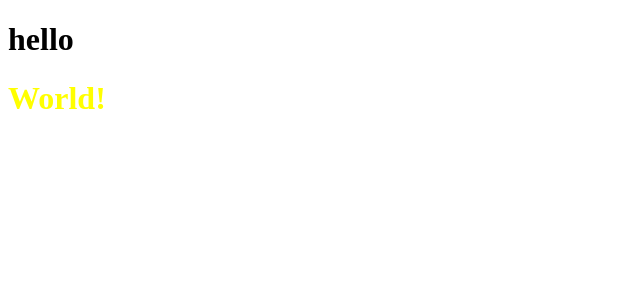
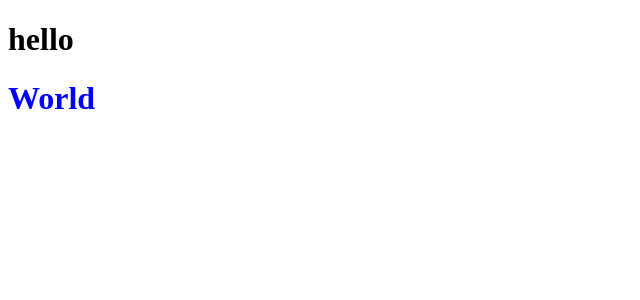
Before and after one commit to Airead/airead-react-start-kit, a React app: page / in a window 1280 px wide. Shown: the top 300 px of the page, without its empty margins (0-640 px from the left). Built offline with nearby package versions, Linux system fonts and the light colour scheme.

Commit message:
other:fix

```diff
--- a/app/App.jsx
+++ b/app/App.jsx
@@ -5,7 +5,7 @@ class App extends React.Component {
     render() {
         return (
             <div>
-                <h1 className={appCss.fontColor}>World!</h1>
+                <h1 className={appCss.fontColor}>World</h1>
             </div>
         );
     }
--- a/app/css/app.css
+++ b/app/css/app.css
@@ -1,3 +1,3 @@
 .fontColor {
-    color: yellow;
+    color: blue;
 }
--- a/webpack.config.js
+++ b/webpack.config.js
@@ -6,8 +6,7 @@ const TARGET = process.env.npm_lifecycle_event;
 process.env.BABEL_ENV = TARGET;
 
 var publicPath = 'http://localhost:8088/';
-// var hotMiddlewareScript = 'webpack-hot-middleware/client?reload=true';
-var hotMiddlewareScript = 'webpack-hot-middleware/client';
+var hotMiddlewareScript = 'webpack-hot-middleware/client?reload=true';
 
 const PATHS = {
     app: path.join(__dirname, 'app'),
@@ -44,7 +43,7 @@ const common = {
 if (TARGET === 'start' || !TARGET) {
     module.exports = merge(common, {
         entry: {
-            app: [PATHS.app, 'webpack-hot-middleware/client?reload=true']
+            app: [PATHS.app, hotMiddlewareScript],
         },
         devtool: 'source-map',
         devServer: {
```
